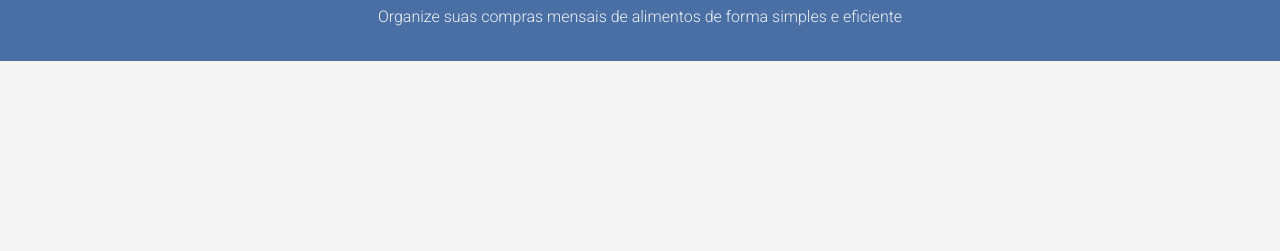
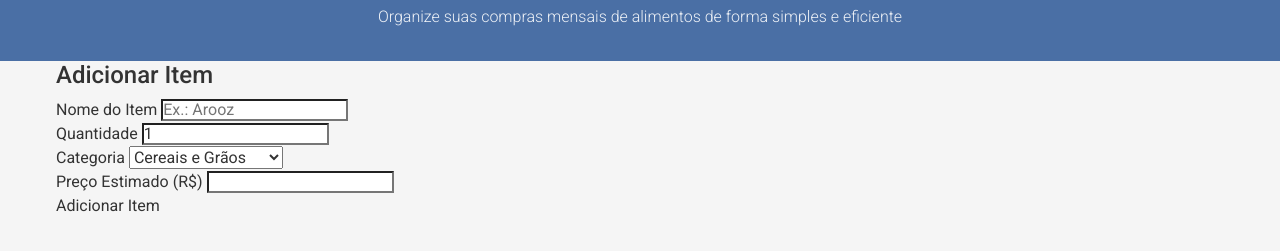
Before and after one commit to joqbay7/monthly-food-shopping-list, a website: page index.html in a window 1280 px wide. Shown: the part 95-346 px from the top of the page. Drawn offline with Linux system fonts and the light colour scheme.

Commit message:
Add form for adding items to the monthly food shopping list

```diff
--- a/index.html
+++ b/index.html
@@ -19,5 +19,43 @@
             <p class="app-description">Organize suas compras mensais de alimentos de forma simples e eficiente</p>
         </div>
     </header>
+
+    <main class="container">
+        <section class="add-item-section">
+            <h2>Adicionar Item</h2>
+            <form id="add-item-form">
+                <div class="form-row">
+                    <div class="form-group">
+                        <label for="item-name">Nome do Item</label>
+                        <input type="text" id="item-name" placeholder="Ex.: Arooz" required>
+                    </div>
+                    <div class="form-group">
+                        <label for="item-quantity">Quantidade</label>
+                        <input type="number" id="item-quantity" min="1" value="1">
+                    </div>
+                </div>
+
+                <div class="form-row">
+                    <div class="form-group">
+                        <label for="item-category">Categoria</label>
+                        <select id="item-category">
+                            <option value="grains">Cereais e Grãos</option>
+                            <option value="produce">Frutas e Vegetais</option>
+                            <option value="dairy">Laticínios</option>
+                            <option value="meat">Carnes</option>
+                            <option value="hygiene">Higiene e Limpeza</option>
+                            <option value="other">Outros</option>
+                        </select>
+                    </div>
+                    <div class="form-group">
+                        <label for="item-price">Preço Estimado (R$)</label>
+                        <input type="number" id="item-price" step="0.01" min="0">
+                    </div>
+                </div>
+
+                <button type="submit" class="btn btn-primary">Adicionar Item</button>
+            </form>
+        </section>
+    </main>
 </body>
 </html>
```
